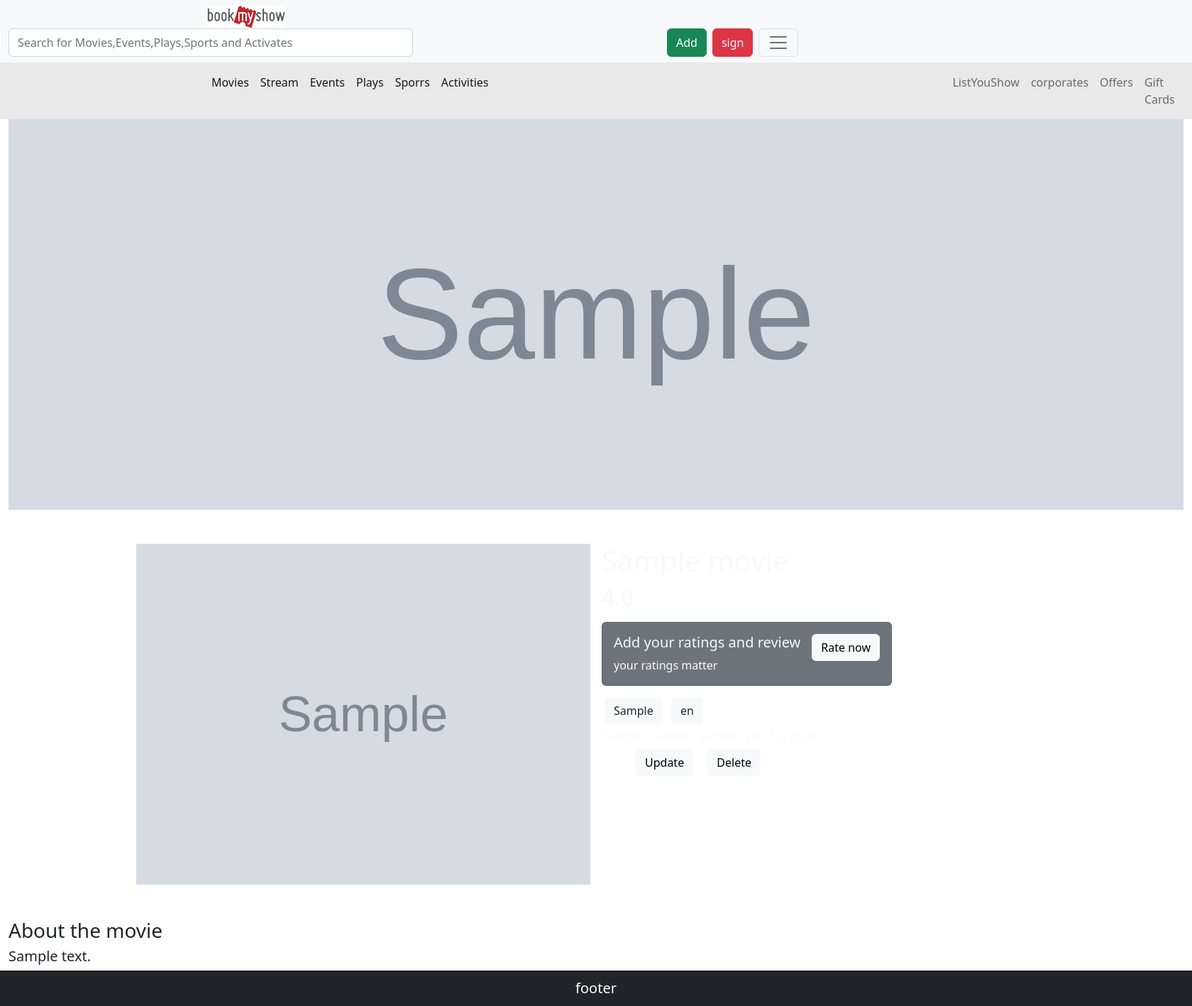
After one commit to malavikarajeevan/bookmyshow, a Django app: page /details/1 in a window 1680 px wide. The commit adds this page. Shown: the whole page at 71% size. Run offline with Django 5.2, Linux system fonts and the light colour scheme; tables that the repository leaves empty hold one stand-in row (values such as "Sample post"); grey boxes marked "Sample" are stand-in pictures.

Commit message:
new file added

```diff
--- a/Todoproject/TodoApp/models.py
+++ b/Todoproject/TodoApp/models.py
@@ -1,9 +1,19 @@
-# from django.db import models
+from django.db import models
 
-# # Create your models here.
-# class (models.Model):
+# Create your models here.
+class Movie(models.Model):
+    name=models.CharField(max_length=30)
+    rate=models.FloatField()
+    screen=models.CharField(max_length=5)
+    language=models.CharField(max_length=30)
+    duration=models.CharField(max_length=10)
+    category=models.CharField(max_length=15)
+    certification=models.CharField(max_length=5)
+    date=models.DateField()
+    image=models.ImageField(upload_to='todoimage')
+    banner=models.ImageField(upload_to='todoimage')
+    description=models.CharField(max_length=200)
 
 
-
-#     def __str__(self):
-#         return self.
+    def __str__(self):
+        return self.name
--- a/Todoproject/TodoApp/urls.py
+++ b/Todoproject/TodoApp/urls.py
@@ -2,4 +2,8 @@
 from . import views
 urlpatterns = [
     path('',views.Home,name='home'),
+    path('form/',views.Form,name='form'),
+    path('details/<int:id>',views.Details,name='details'),
+    path('update/<int:id>',views.Update,name='update'),
+    path('delete/<int:id>',views.Delete,name='delete'),
 ]
--- a/Todoproject/TodoApp/views.py
+++ b/Todoproject/TodoApp/views.py
@@ -1,4 +1,55 @@
 from django.shortcuts import render,redirect
-from django.http import HttpResponse
+from .models import Movie
+from .forms import MovieForm
+
 def Home(req):
-    return render(req,'index.html')
+    movies=Movie.objects.all()
+    return render(req,'index.html',{'movies':movies})
+
+
+def Form(req):
+    if req.method=="POST":
+
+        name=req.POST.get('name','')
+        rate=req.POST.get('rate','')
+        screen=req.POST.get('screen','')
+        language=req.POST.get('language','')
+        duration=req.POST.get('duration','')
+        category=req.POST.get('category','')
+        certification=req.POST.get('certification','')
+        date=req.POST.get('date','')
+        image=req.FILES['image']
+        banner=req.FILES['banner']
+        description=req.POST.get('description','')
+        movie=Movie(name=name,rate=rate,screen=screen,language=language,duration=duration,category=category,certification=certification,date=date,image=image,banner=banner,description=description)
+        movie.save()
+        return redirect('home')
+    return render(req,'form.html')
+
+
+
+
+def Details(req,id):
+    movies=Movie.objects.get(id=id)
+
+
+
+    return render(req,'details.html',{'movies':movies})
+
+
+def Update(req,id):
+    movies=Movie.objects.get(id=id)
+
+
+    f=MovieForm(req.POST,req.FILES or None,instance=movies)
+    if f.is_valid():
+        f.save()
+        return redirect('home')
+    return render(req,'formUpdate.html',{"movies":movies,'f':f})
+
+def Delete(req,id):
+    movies=Movie.objects.get(id=id)
+    if req.method=="POST":
+        Movie.objects.filter(id=id).delete()
+        return redirect('home')
+    return render(req,'delete.html',{"movies":movies})
--- /dev/null
+++ b/Todoproject/templates/details.html
@@ -0,0 +1,46 @@
+{% extends 'base.html' %}
+{% load static %}
+{% block content %}
+<div class="container-fluid">
+    <img class="picb" src="{{movies.banner.url}}" width="100%" height="550px" alt="">
+    <div class="pos container d-flex">
+        <div class="my-5">
+            <img src="{{movies.image.url}}" height="480px" alt="">
+        </div>
+        <div class="mx-3 py-5 text-light">
+        <h1 class="font">{{movies.name}}</h1>
+        <h2>{{movies.rate}}</h2>
+        <div class="card w-100 bg-secondary my-3">
+            <div class="card-body d-flex">
+                <div class="me-3 text-light">
+                    <h5 class="crad-tittle">Add your ratings and review</h5>
+                    <p class="card-text">your ratings matter</p>
+                </div>
+                <div>
+                    <a href="#" class="btn btn-light">Rate now</a>
+                </div>
+            </div>
+        </div>
+        <h2 type="btn" class="btn bg-light text-dark mx-1 w-20">{{movies.screen}}</h2>
+        <h2 type="btn" class="btn bg-light text-dark mx-1 w-20">{{movies.language}}</h2>
+        <div class="">
+            <h6>{{movies.duration}} .
+            {{movies.category}} .
+            {{movies.certification}} .
+            {{movies.date}}</h6>
+        </div>
+        <div class="mx-5 my-2">
+            <a href="/update/{{movies.id}}" class="btn btn-light me-3">Update</a>
+            <a href="/delete/{{movies.id}}" class="btn btn-light">Delete</a>
+        </div>
+        </div>
+    </div>
+    <div class="lst">
+    <h3>About the movie</h3>
+    <h5 class="des">{{movies.description}}</h5>
+    </div>
+</div>
+
+
+
+{% endblock %}
--- a/Todoproject/templates/nav.html
+++ b/Todoproject/templates/nav.html
@@ -38,7 +38,7 @@
 
 
 
-<div id="carouselExampleDark" class="carousel carousel-dark slide" data-bs-ride="carousel">
+<!-- <div id="carouselExampleDark" class="carousel carousel-dark slide" data-bs-ride="carousel">
   <div class="carousel-indicators">
     <button type="button" data-bs-target="#carouselExampleDark" data-bs-slide-to="0" class="active" aria-current="true" aria-label="Slide 1"></button>
     <button type="button" data-bs-target="#carouselExampleDark" data-bs-slide-to="1" aria-label="Slide 2"></button>
@@ -75,4 +75,4 @@
     <span class="carousel-control-next-icon" aria-hidden="true"></span>
     <span class="visually-hidden">Next</span>
   </button>
-</div>
+</div> -->
```
Also changed, not shown: Todoproject/TodoApp/forms.py (added, +7 -0 lines), Todoproject/templates/delet.html (added, +18 -0 lines), Todoproject/templates/form.html (+29 -1 lines), Todoproject/templates/formUpdate.html (added, +8 -0 lines), Todoproject/templates/index.html (+60 -0 lines), Todoproject/templates/update.html (added, +30 -0 lines), Todoproject/TodoApp/migrations/0001_initial.py (added), Todoproject/db.sqlite3.
